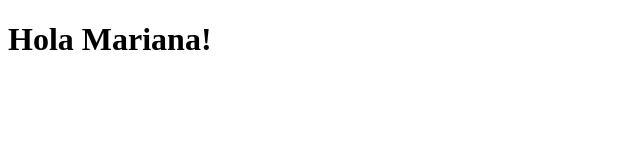
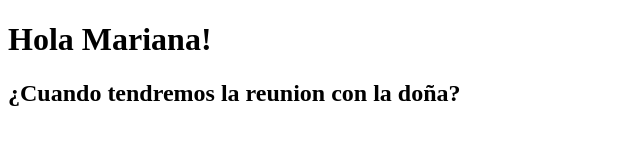
Before and after one commit to galemari/proyectoInventarioClient, a plain HTML site: page index.html in a window 1280 px wide. Shown: the whole page, without its empty margins (0-640 px from the left). Drawn offline with Linux system fonts and the light colour scheme.

Commit message:
Añadiendo cambios el index.html

```diff
--- a/index.html
+++ b/index.html
@@ -7,5 +7,6 @@
 </head>
 <body>
     <h1>Hola Mariana!</h1>
+    <h2>¿Cuando tendremos la reunion con la doña?</h2>
 </body>
 </html>
```
